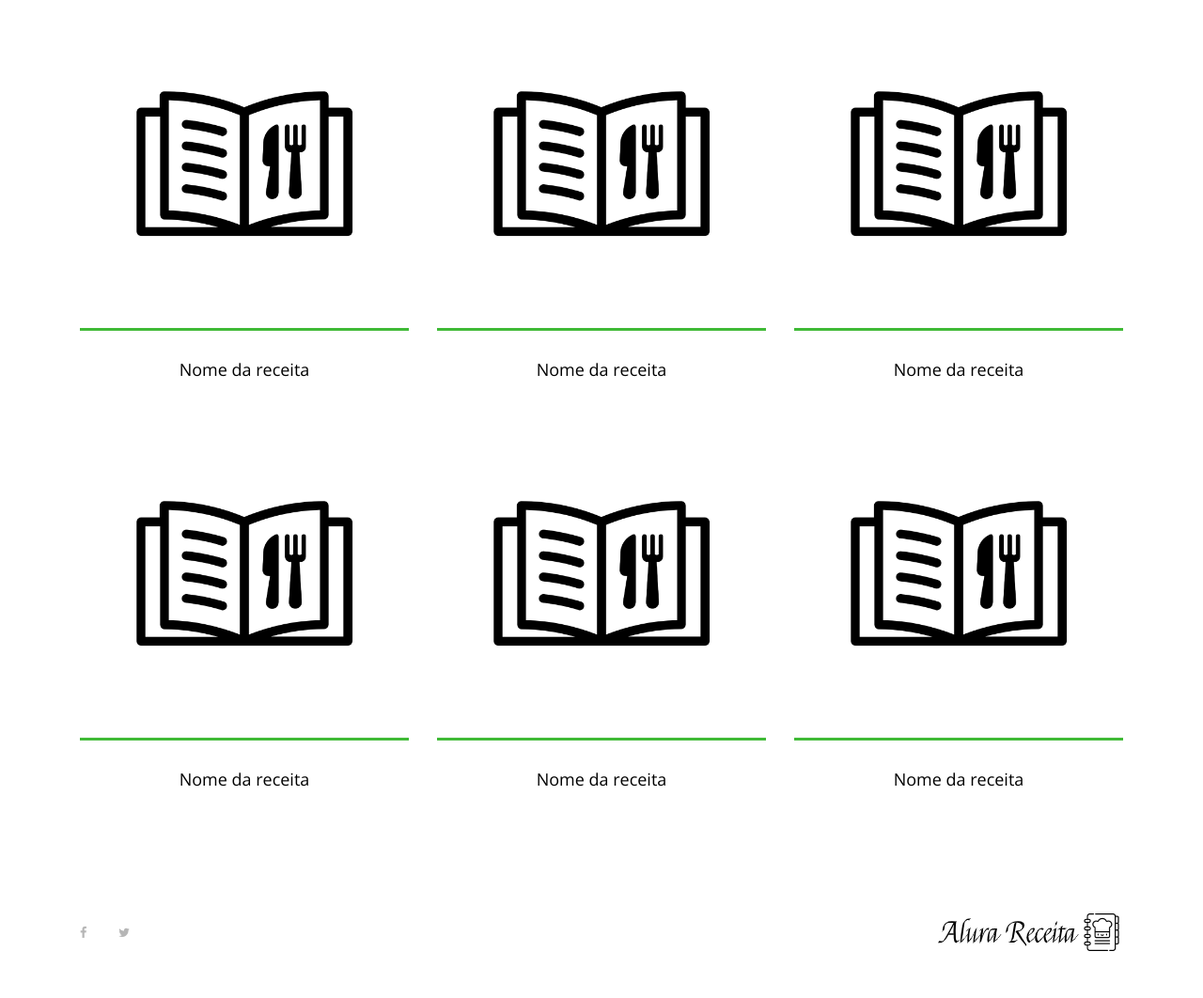
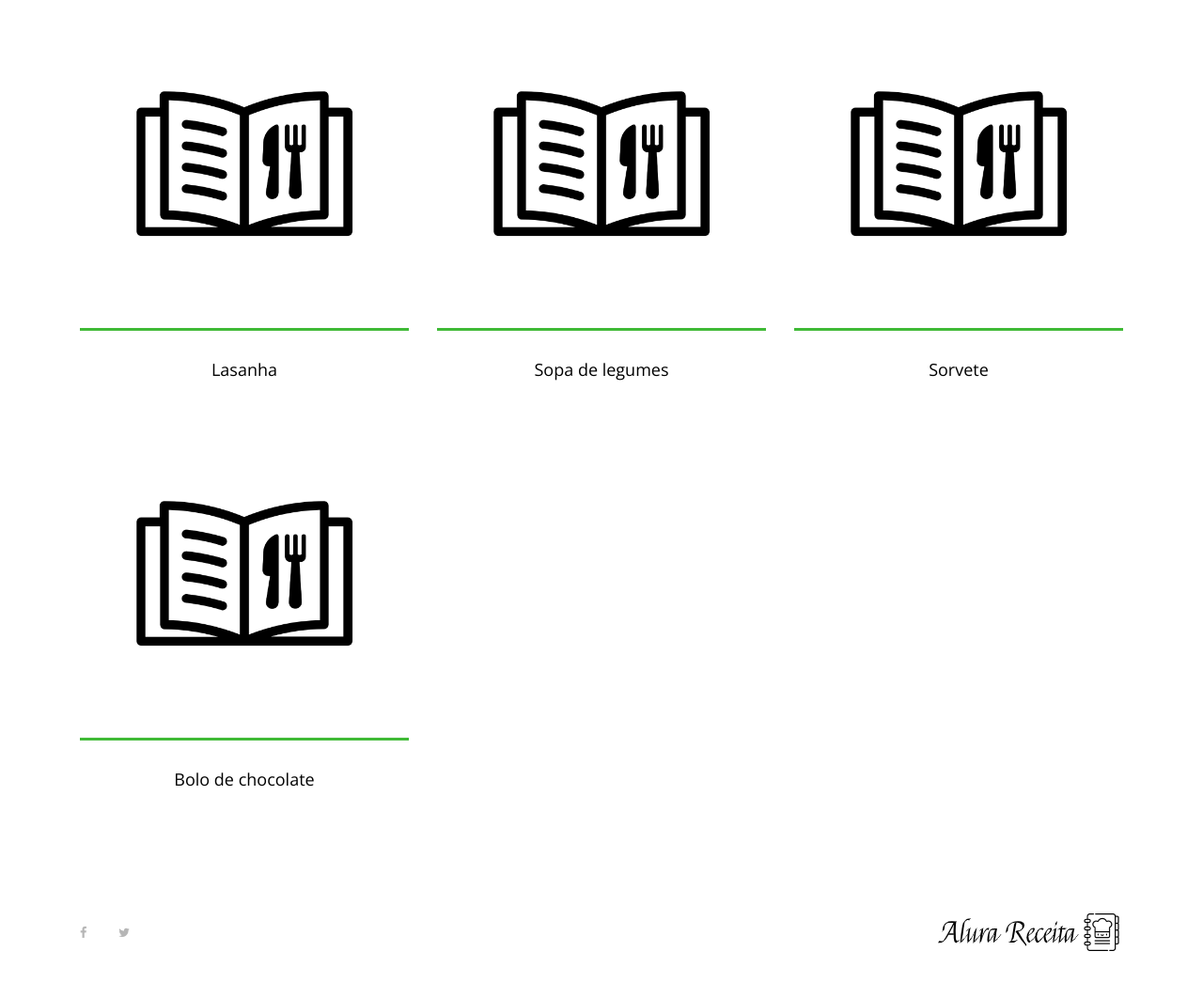
Before and after one commit to AlexisTirapelle/aplicacao, a Django app: page / in a window 1280 px wide. Shown: the part 196-1258 px from the top of the page at 94% size. Run offline with Django 4.2, Linux system fonts and the light colour scheme; some libraries are stand-ins or nearby versions.

Commit message:
UPDATE tela gerada de forma dinâmica

```diff
--- a/receitas/templates/index.html
+++ b/receitas/templates/index.html
@@ -30,77 +30,19 @@
     <section class="best-receipe-area">
         <div class="container">
             <div class="row">
+                {% for chave, nome_da_receita in nome_das_receitas.items %}
                 <!-- Single Best Receipe Area -->
                 <div class="col-12 col-sm-6 col-lg-4">
                     <div class="single-best-receipe-area mb-30">
                         <img src="{% static 'img/bg-img/foto_receita.png' %}" alt="">
                         <div class="receipe-content">
                             <a href="receita.html">
-                                <h5>Nome da receita</h5>
+                                <h5>{{ nome_da_receita }}</h5>
                             </a>
                         </div>
                     </div>
                 </div>
-
-                <!-- Single Best Receipe Area -->
-                <div class="col-12 col-sm-6 col-lg-4">
-                    <div class="single-best-receipe-area mb-30">
-                        <img src="{% static 'img/bg-img/foto_receita.png' %}" alt="">
-                        <div class="receipe-content">
-                            <a href="receita.html">
-                                <h5>Nome da receita</h5>
-                            </a>
-                        </div>
-                    </div>
-                </div>
-
-                <!-- Single Best Receipe Area -->
-                <div class="col-12 col-sm-6 col-lg-4">
-                    <div class="single-best-receipe-area mb-30">
-                        <img src="{% static 'img/bg-img/foto_receita.png' %}" alt="">
-                        <div class="receipe-content">
-                            <a href="receita.html">
-                                <h5>Nome da receita</h5>
-                            </a>
-                        </div>
-                    </div>
-                </div>
-
-                <!-- Single Best Receipe Area -->
-                <div class="col-12 col-sm-6 col-lg-4">
-                    <div class="single-best-receipe-area mb-30">
-                        <img src="{% static 'img/bg-img/foto_receita.png' %}" alt="">
-                        <div class="receipe-content">
-                            <a href="receita.html">
-                                <h5>Nome da receita</h5>
-                            </a>
-                        </div>
-                    </div>
-                </div>
-
-                <!-- Single Best Receipe Area -->
-                <div class="col-12 col-sm-6 col-lg-4">
-                    <div class="single-best-receipe-area mb-30">
-                        <img src="{% static 'img/bg-img/foto_receita.png' %}" alt="">
-                        <div class="receipe-content">
-                            <a href="receita.html">
-                                <h5>Nome da receita</h5>
-                            </a>
-                        </div>
-                    </div>
-                </div>
-
-                <!-- Single Best Receipe Area -->
-                <div class="col-12 col-sm-6 col-lg-4">
-                    <div class="single-best-receipe-area mb-30">
-                        <img src="{% static 'img/bg-img/foto_receita.png' %}" alt="">
-                        <div class="receipe-content">
-                            <a href="receita.html">
-                                <h5>Nome da receita</h5>
-                            </a>
-                        </div>
-                    </div>
-                </div>
+                {% endfor %}
             </div>
         </div>
     </section>
--- a/receitas/views.py
+++ b/receitas/views.py
@@ -2,7 +2,18 @@ from django.shortcuts import render
 
 
 def index(request):
-    return render(request, 'index.html')
+
+    receitas = {
+        1: 'Lasanha',
+        2: 'Sopa de legumes',
+        3: 'Sorvete',
+        4: 'Bolo de chocolate'
+    }
+
+    dados = {
+        'nome_das_receitas': receitas
+    }
+    return render(request, 'index.html', dados)
 
 def receita(request):
     return render(request, 'receita.html')
```
